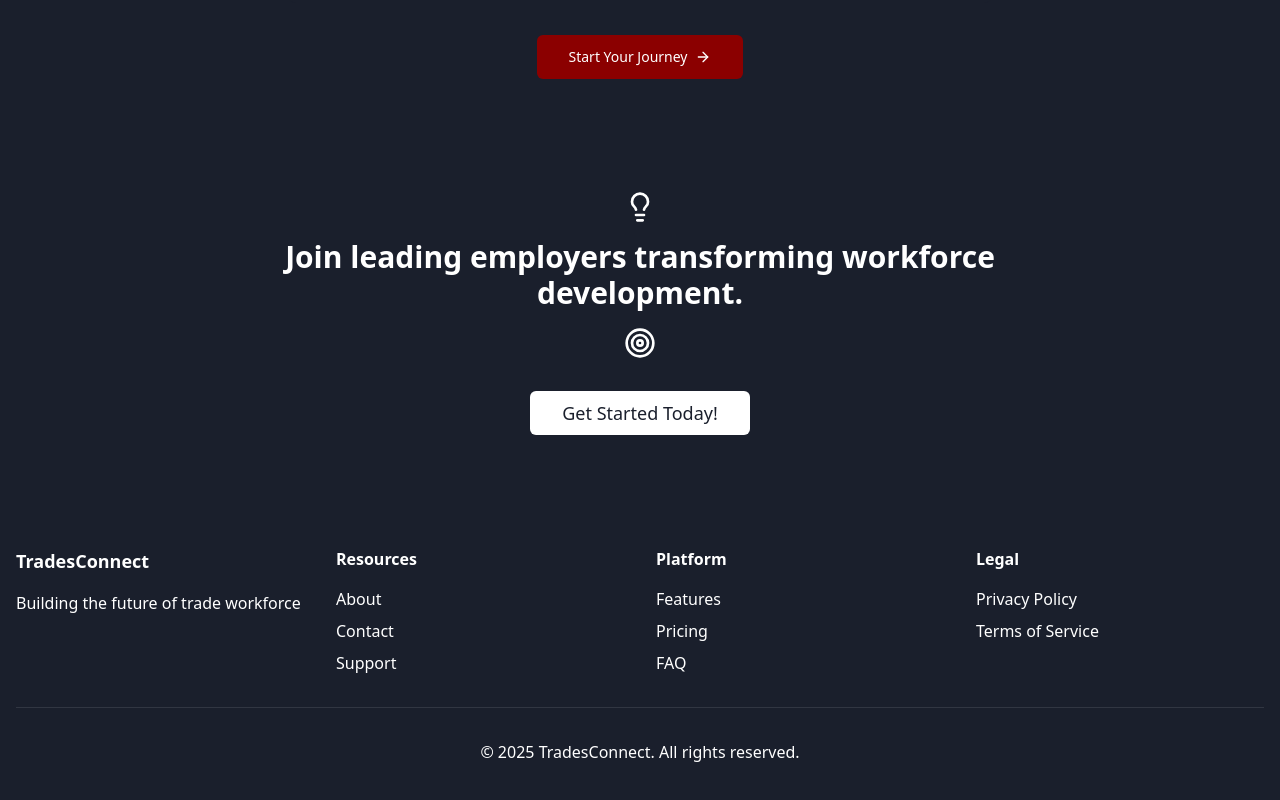
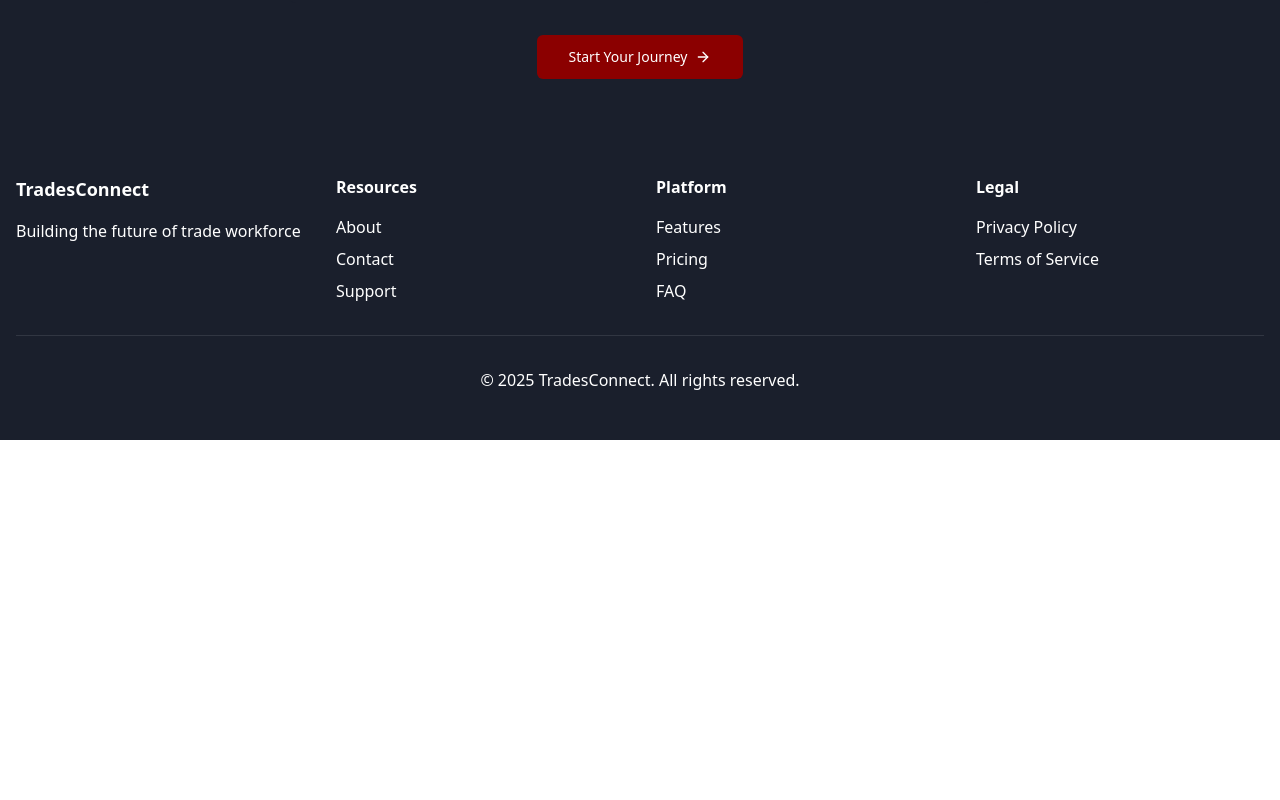
Before and after one commit to Skills-Council-of-Canada/skillworks, a React (Vite) app: page /employer-landing in a window 1280 px wide. Shown: the part 1733-2533 px from the top of the page. After the commit the page ends 2173 px from the top, so only its background shows below. Built offline with nearby package versions, Linux system fonts and the light colour scheme.

Commit message:
Remove employer tagline
Removed the "Join leading employers transforming workforce development" section from the FinalCTASection component.

```diff
--- a/src/pages/EmployerLanding.tsx
+++ b/src/pages/EmployerLanding.tsx
@@ -3,7 +3,6 @@ import { Header } from "@/components/employer/landing/Header";
 import { HeroSection } from "@/components/employer/landing/HeroSection";
 import { HowItWorksSection } from "@/components/employer/landing/HowItWorksSection";
 import { BenefitsSection } from "@/components/employer/landing/BenefitsSection";
-import { FinalCTASection } from "@/components/employer/landing/FinalCTASection";
 import { Footer } from "@/components/employer/landing/Footer";
 
 const EmployerLanding = () => {
@@ -13,7 +12,6 @@ const EmployerLanding = () => {
       <HeroSection />
       <BenefitsSection />
       <HowItWorksSection />
-      <FinalCTASection />
       <Footer />
     </div>
   );
```
